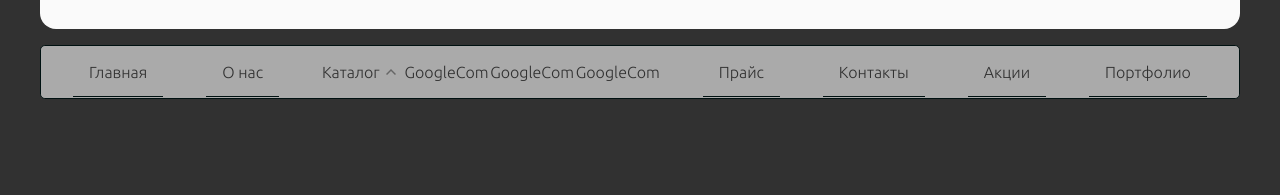
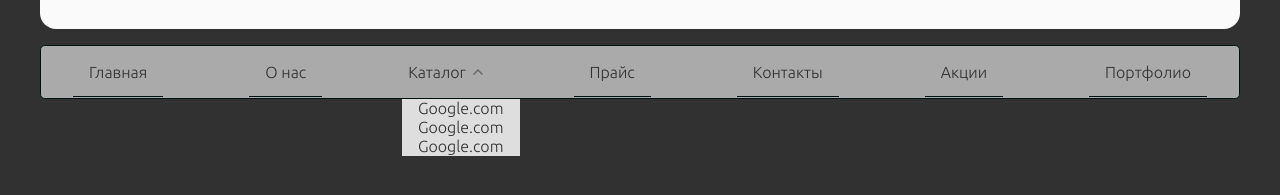
Before and after one commit to Ananacik0/JS, a plain HTML site: page index.html in a window 1280 px wide. Both pictures are taken after a click on the item "Каталог". Shown: the part 105-300 px from the top of the page. Drawn offline with Linux system fonts and the light colour scheme.

Commit message:
new style and listen

```diff
--- a/index.html
+++ b/index.html
@@ -40,8 +40,7 @@
         <li class="navigation__list--item" id="item__category--list--noactive">
           Каталог
           <img class="category__arrow" src="image/arrow.svg" alt="arrow">
-          <ul class="open__menu">
-          </ul>
+          <ul class="menu__catalog"></ul>
         </li>
         <li class="navigation__list--item">
           <a class="navigation__list--item--link" href="">Прайс</a>
--- a/main.js
+++ b/main.js
@@ -15,32 +15,50 @@
 // погружение - это процесс, который работает в обратном порядке
 
 const catalog = document.querySelector('#item__category--list--noactive');
-// let newElement = catalog.innerHTML;
-// newElement = ``;
+const menuList = document.querySelector('.menu__catalog');
+
 
 const dropCatalog = (event) => {
-  if(event.target.id === 'item__category--list--noactive') {
-    event.target.id = 'item__category--list--active'
-    catalog.innerHTML += `
-    <li class="menu__item">
-      <a href="https://google.com">GoogleCom</a>
-    </li>
-    <li class="menu__item">
-      <a href="https://google.com">GoogleCom</a>
-    </li>
-    <li class="menu__item">
-      <a href="https://google.com">GoogleCom</a>
-    </li>
-    `;
-  } else {
-    event.target.id = 'item__category--list--noactive'
-    catalog.innerHTML = `
-        Каталог
-      <img class="category__arrow" src="image/arrow.svg" alt="arrow">
-      <ul class="open__menu">
-      </ul>
-    `;
+  switch(true) {
+    case event.target.id === 'item__category--list--noactive' || event.target.className === 'category__arrow':
+      if(event.target.tagName === 'LI') {
+        event.target.id = 'item__category--list--active';
+        event.target.children[0].className = 'category__arrow--drop';
+        console.log(event)
+        render();
+      } else if(event.target.tagName === 'IMG') {
+        event.target.parentElement.id = 'item__category--list--active';
+        event.target.className = 'category__arrow--drop';
+        console.log(event)
+        render();
+      };
+      break;
+    case event.target.id === 'item__category--list--active' || event.target.className === 'category__arrow--drop':
+      if(event.target.tagName === 'LI') {
+        event.target.id = 'item__category--list--noactive';
+        event.target.children[0].className = 'category__arrow';
+        menuList.innerHTML = ``;
+      } else if(event.target.tagName === 'IMG') {
+        event.target.parentElement.id = 'item__category--list--noactive';
+        event.target.className = 'category__arrow'
+        menuList.innerHTML = ``;
+      };
+
+      break;
+
+    default:
+      console.log('false')
   };
+};
+
+const render = () => {
+  let menu = ``;
+  menu += `
+  <a href="">Google.com</a>
+  <a href="">Google.com</a>
+  <a href="">Google.com</a>
+  `;
+  menuList.innerHTML = menu;
 };
 
 
--- a/style.css
+++ b/style.css
@@ -129,7 +129,7 @@ a, a > span {
 }
 
 #item__category--list--active {
-  .category__arrow {
+  .category__arrow--drop {
     transform: rotate(180deg);
   }
 }
@@ -193,3 +193,16 @@ a, a > span {
   bottom: -.5rem;
   left: -1rem;
 }
+
+#item__category--list--active {
+  position: relative;
+  .menu__catalog {
+    position: absolute;
+    background-color: #dedede;
+    top: 2.3rem;
+    right: -2rem;
+    a {
+      padding: 0.3rem 1rem;
+    }
+  }
+}
```
